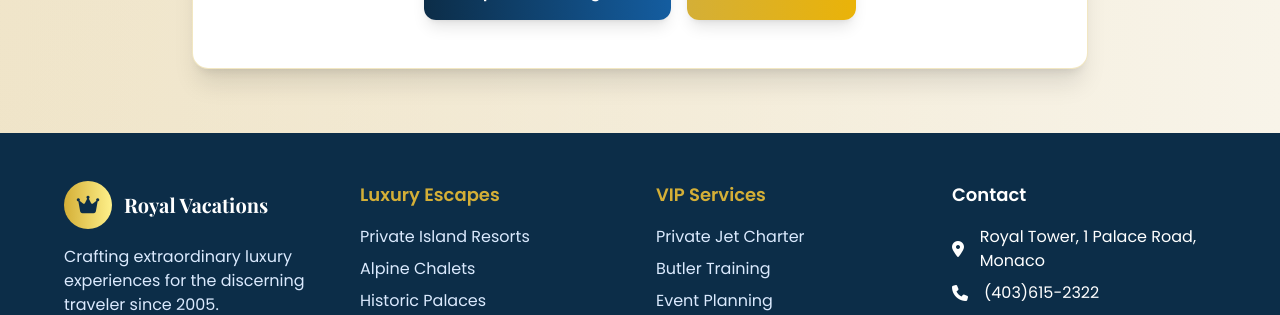
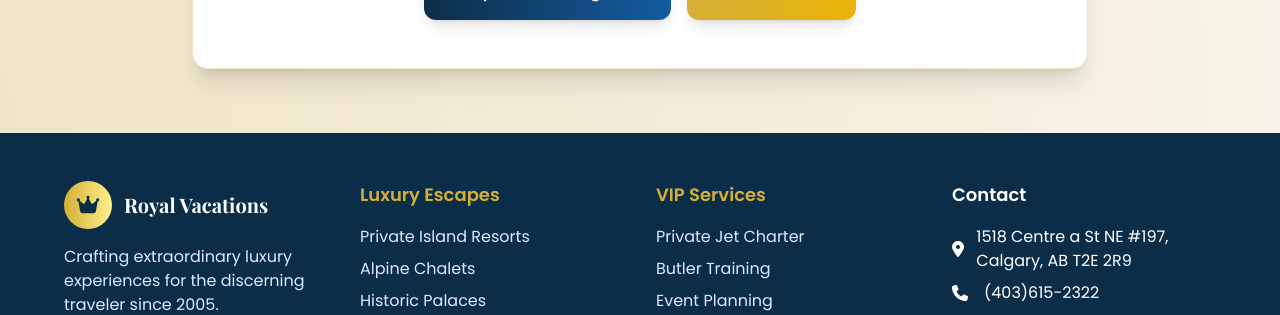
Before and after one commit to rogerlu1988/RoyalVacation, a plain HTML site: page index.html in a window 1280 px wide. Shown: the part 3821-4136 px from the top of the page. Drawn offline with nearby package versions, Linux system fonts and the light colour scheme.

Commit message:
Update company address to Calgary location

```diff
--- a/index.html
+++ b/index.html
@@ -612,7 +612,7 @@
                     <ul class="space-y-2">
                         <li class="flex items-center">
                             <i class="fas fa-map-marker-alt w-6"></i>
-                            <span class="ml-2">Royal Tower, 1 Palace Road, Monaco</span>
+                            <span class="ml-2">1518 Centre a St NE #197, Calgary, AB T2E 2R9</span>
                         </li>
                         <li class="flex items-center">
                             <i class="fas fa-phone w-6"></i>
```
